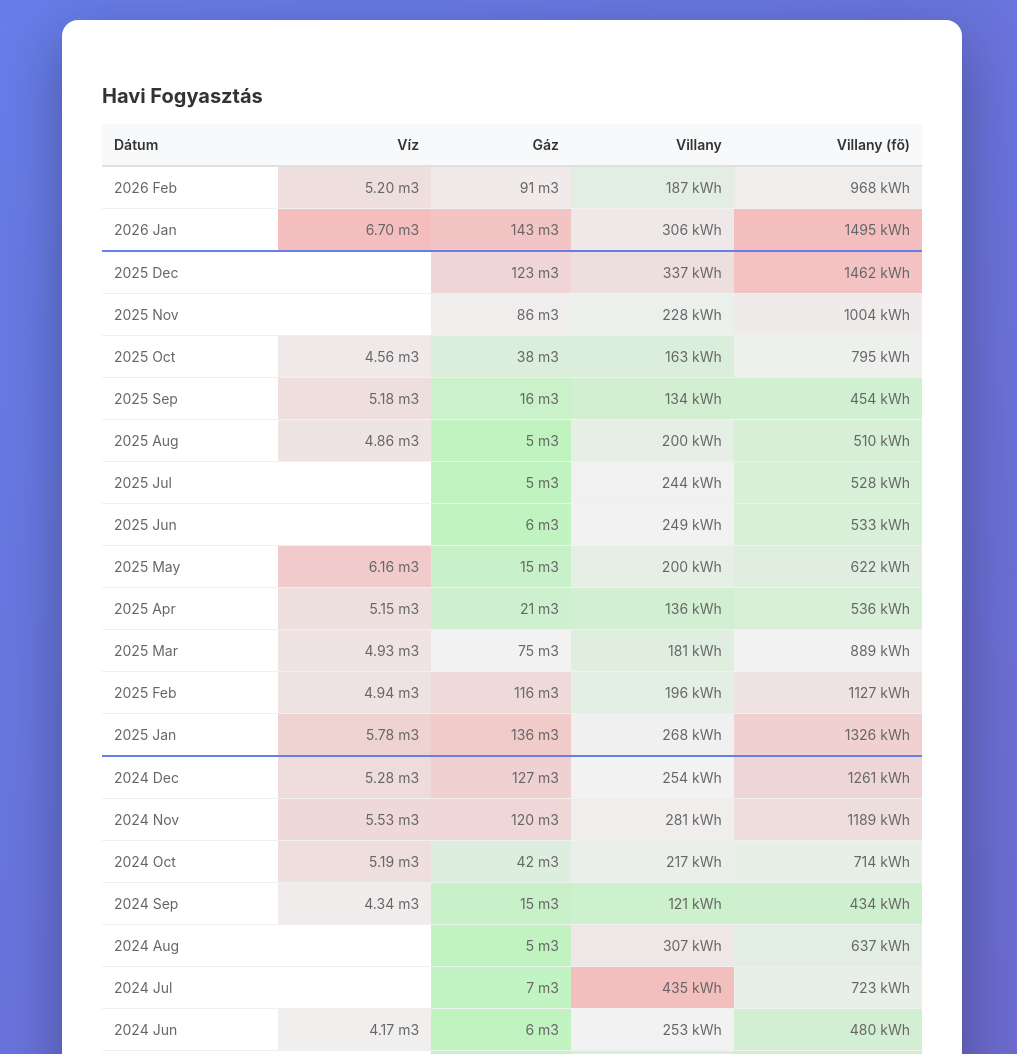
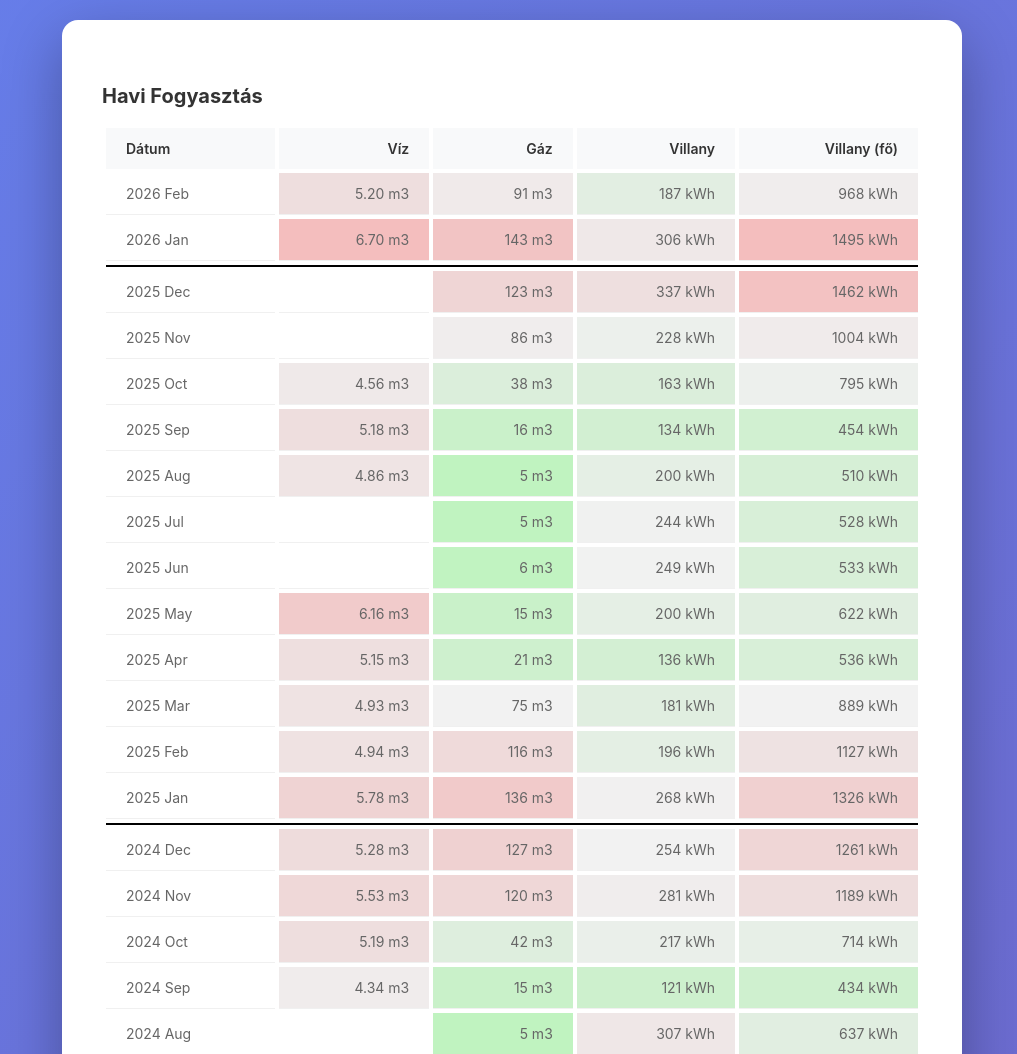
Before and after one commit to FaragoDavid/rezsi, a website built with Vite: page src/index.html in a window 1280 px wide. Shown: the top 1054 px of the page, without its empty margins (128-1145 px from the left). Built offline with nearby package versions, Linux system fonts and the light colour scheme.

Commit message:
Add cell spacing and implement year dividers as separate rows

```diff
--- a/src/data-handler.js
+++ b/src/data-handler.js
@@ -55,14 +55,16 @@ function buildUtilityTable(utilities) {
     .map(({ year, month, water, gas, electricity, electricityMain }, index) => {
       const date = new Date(year, month - 1);
       const isYearDivider = index > 0 && year !== sortedData[index - 1].year;
-      const rowClass = isYearDivider ? ' class="year-divider"' : '';
       const waterStyle = getColorForValue(water, waterMin, waterMax);
       const gasStyle = getColorForValue(gas, gasMin, gasMax);
       const electricityStyle = getColorForValue(electricity, electricityMin, electricityMax);
       const electricityMainStyle = getColorForValue(electricityMain, electricityMainMin, electricityMainMax);
 
+      const dividerRow = isYearDivider ? '<tr class="year-divider"><td colspan="5"><div class="year-divider-line"></div></td></tr>' : '';
+
       return `
-        <tr${rowClass}>
+        ${dividerRow}
+        <tr>
           <td>${format(date, DATE_FORMAT)}</td>
           <td style="${waterStyle}">${isNaN(water) ? '' : `${water.toFixed(2)} ${UNITS.water}`}</td>
           <td style="${gasStyle}">${isNaN(gas) ? '' : `${gas.toFixed(0)} ${UNITS.gas}`}</td>
--- a/src/styles.css
+++ b/src/styles.css
@@ -5,9 +5,7 @@
 }
 
 body {
-  font-family:
-    -apple-system, BlinkMacSystemFont, "Segoe UI", Roboto, Oxygen, Ubuntu,
-    Cantarell, sans-serif;
+  font-family: -apple-system, BlinkMacSystemFont, 'Segoe UI', Roboto, Oxygen, Ubuntu, Cantarell, sans-serif;
   background: linear-gradient(135deg, #667eea 0%, #764ba2 100%);
   min-height: 100vh;
   display: flex;
@@ -148,7 +146,8 @@ p {
 
 #utility-table {
   width: 100%;
-  border-collapse: collapse;
+  border-collapse: separate;
+  border-spacing: 4px 4px;
   text-align: left;
 }
 
@@ -158,14 +157,14 @@ p {
 }
 
 #utility-table th {
-  padding: 12px;
+  padding: 12px 20px;
   font-weight: 600;
   color: #333;
   font-size: 14px;
 }
 
 #utility-table td {
-  padding: 12px;
+  padding: 12px 20px;
   border-bottom: 1px solid #f0f0f0;
   color: #666;
   font-size: 14px;
@@ -175,8 +174,20 @@ p {
   background: #fafafa;
 }
 
+#utility-table tbody tr.year-divider {
+  height: 0;
+  line-height: 0;
+}
+
 #utility-table tbody tr.year-divider td {
-  border-top: 2px solid #667eea;
+  padding: 0;
+  border: none;
+}
+
+#utility-table tbody tr.year-divider .year-divider-line {
+  height: 2px;
+  background: #000;
+  margin: 0;
 }
 
 #utility-table th:nth-child(2),
```
